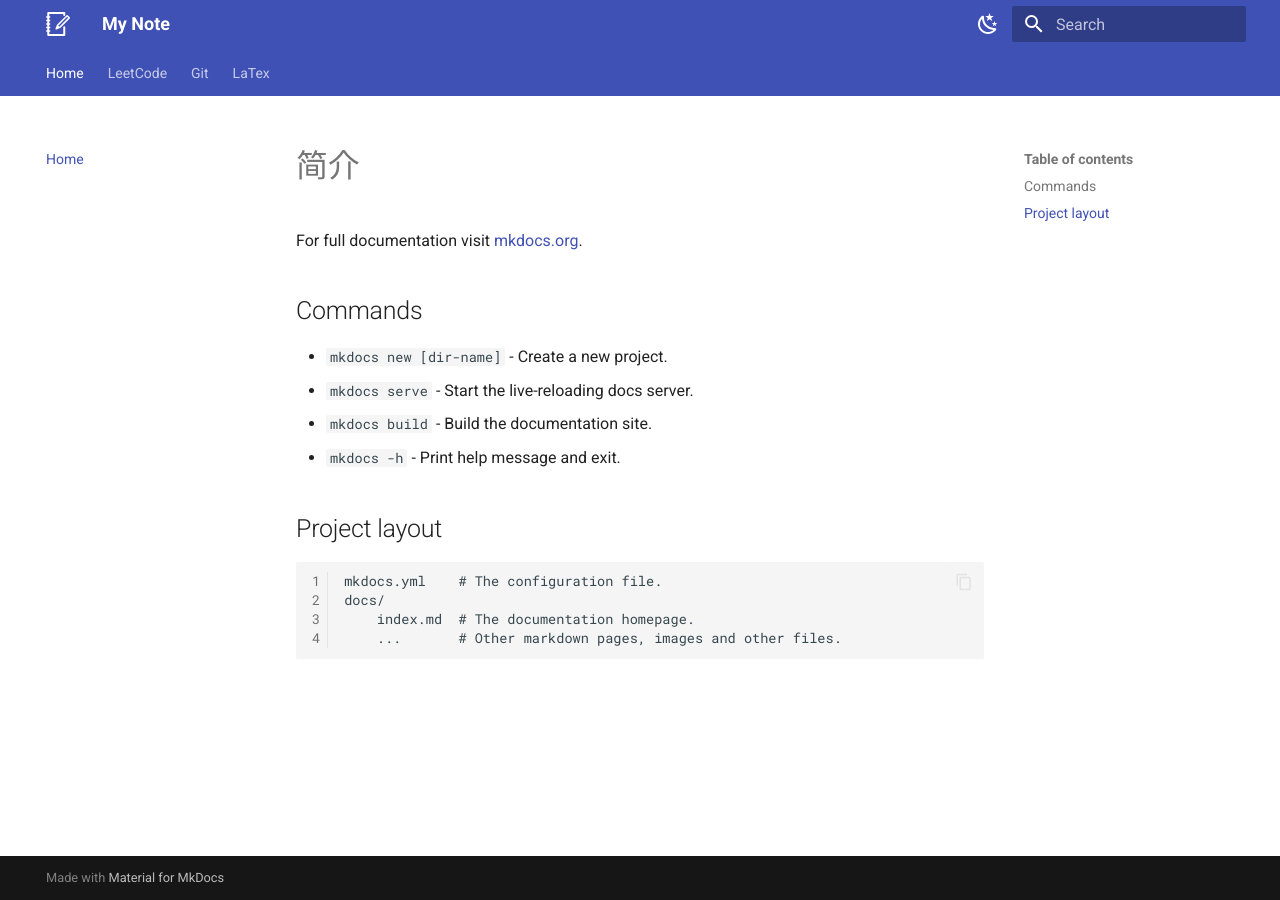
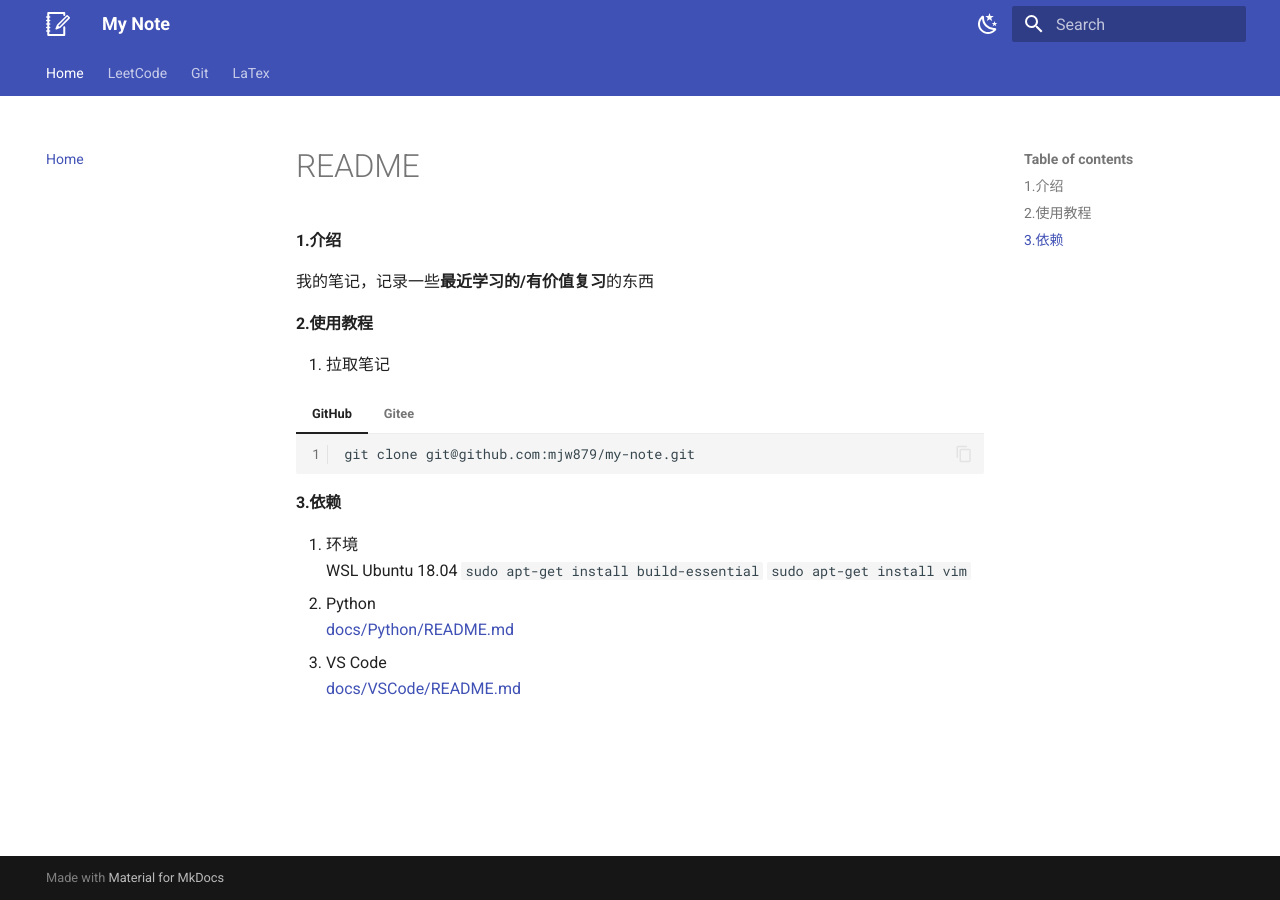
Before and after one commit to mjw879/my-note, an MkDocs documentation site: the page built from docs/index.md, in a window 1280 px wide. Built offline with MkDocs 1.6.1 and Material for MkDocs 9.7.7, drawn with Linux system fonts in a browser that asks for light colours.

Commit message:
READM：init

````diff
--- a/docs/index.md
+++ b/docs/index.md
@@ -1,17 +1,33 @@
-# 简介
+# README
 
-For full documentation visit [mkdocs.org](https://www.mkdocs.org).
+#### 1.介绍
 
-## Commands
+我的笔记，记录一些**最近学习的/有价值复习**的东西
 
-* `mkdocs new [dir-name]` - Create a new project.
-* `mkdocs serve` - Start the live-reloading docs server.
-* `mkdocs build` - Build the documentation site.
-* `mkdocs -h` - Print help message and exit.
+#### 2.使用教程
 
-## Project layout
+1. 拉取笔记
 
-    mkdocs.yml    # The configuration file.
-    docs/
-        index.md  # The documentation homepage.
-        ...       # Other markdown pages, images and other files.
+=== "GitHub"
+
+    ```markdown
+    git clone git@github.com:mjw879/my-note.git
+    ```
+
+=== "Gitee"
+
+    ```markdown
+    git clone git@gitee.com:ma879/my-note.git
+    ```
+
+
+#### 3.依赖
+
+1. 环境
+   WSL Ubuntu 18.04
+   `sudo apt-get install build-essential`
+   `sudo apt-get install vim`
+2. Python
+   [docs/Python/README.md](docs/Python/README.md)
+3. VS Code
+   [docs/VSCode/README.md](docs/VSCode/README.md)
--- a/mkdocs.yml
+++ b/mkdocs.yml
@@ -69,6 +69,8 @@ markdown_extensions:
       generic: true
   - pymdownx.highlight: # 自动生成代码行号
       linenums: true
+  - pymdownx.tabbed:
+      alternate_style: true
   # 支持emoji表情
   # - attr_list
   # - pymdownx.emoji:
````
Also changed, not shown: README.md (+14 -3 lines).
